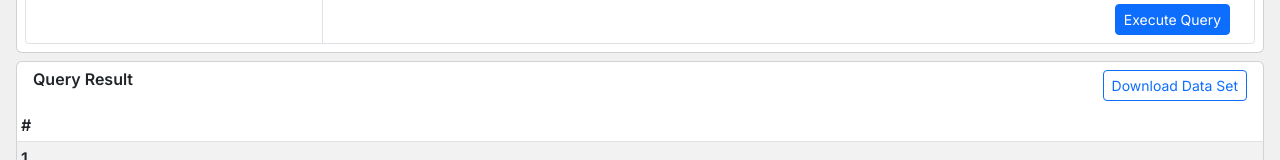
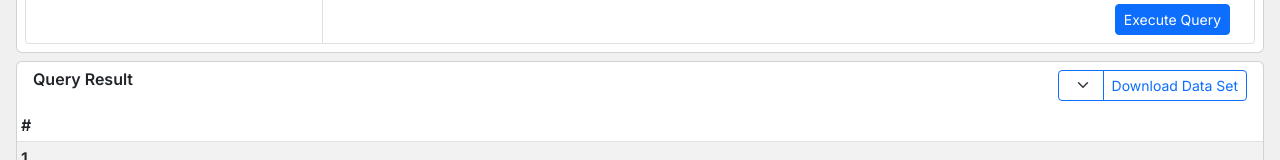
Before and after one commit to RatnadeepBiswakarma/sql-runner, a Vue app: page / in a window 1280 px wide. Shown: the part 362-522 px from the top of the page. Built offline with nearby package versions, Linux system fonts and the light colour scheme.

Commit message:
feat: download data set as json

```diff
--- a/src/components/Dashboard.vue
+++ b/src/components/Dashboard.vue
@@ -39,9 +39,24 @@
     <div class="card mt-2">
       <div class="w-100 text-end py-2 px-3 d-flex justify-content-between">
         <h2 class="fs-6 fw-bold">Query Result</h2>
-        <button type="button" class="btn btn-sm btn-outline-primary">
-          Download Data Set
-        </button>
+        <div class="d-flex">
+          <div class="input-group">
+            <select
+              class="form-select form-select-sm format-select"
+              aria-label="Select data set format"
+            >
+              <option selected value="json">JSON</option>
+              <option disabled value="">CSV (coming soon)</option>
+            </select>
+            <button
+              type="button"
+              class="btn btn-sm btn-outline-primary"
+              @click="downloadDataSet"
+            >
+              Download Data Set
+            </button>
+          </div>
+        </div>
       </div>
       <div class="table-container">
         <Table :rows="getActiveDataSetList" class="table-striped table-sm" />
@@ -123,6 +138,15 @@ export default {
     executeQuery() {
       this.getData(this.getSelectedSource)
     },
+    downloadDataSet() {
+      // https://stackoverflow.com/a/30800715/10225466
+      const data = `data:text/json;charset=utf-8,
+        ${encodeURIComponent(JSON.stringify(this.getActiveDataSetList))}`
+      const el = document.createElement('a')
+      el.setAttribute('href', data)
+      el.setAttribute('download', `${this.getSelectedSource}.json`)
+      el.click()
+    },
     getData(source) {
       fetch(
         `https://raw.githubusercontent.com/RatnadeepBiswakarma/json-db/main/${source}.json`
@@ -147,4 +171,10 @@ export default {
   max-height: 93vh;
   transform: translateZ(0);
 }
+
+select.format-select {
+  max-width: 2rem;
+  color: #0d6efd;
+  border-color: #0d6efd;
+}
 </style>
--- a/src/components/Editor.vue
+++ b/src/components/Editor.vue
@@ -9,7 +9,7 @@
       <select
         id="data-source"
         required
-        class="form-select color-secondary py-0"
+        class="form-select form-select-sm color-secondary"
         aria-label="Select Data Source"
         @input="$emit('selected', $event)"
       >
```
